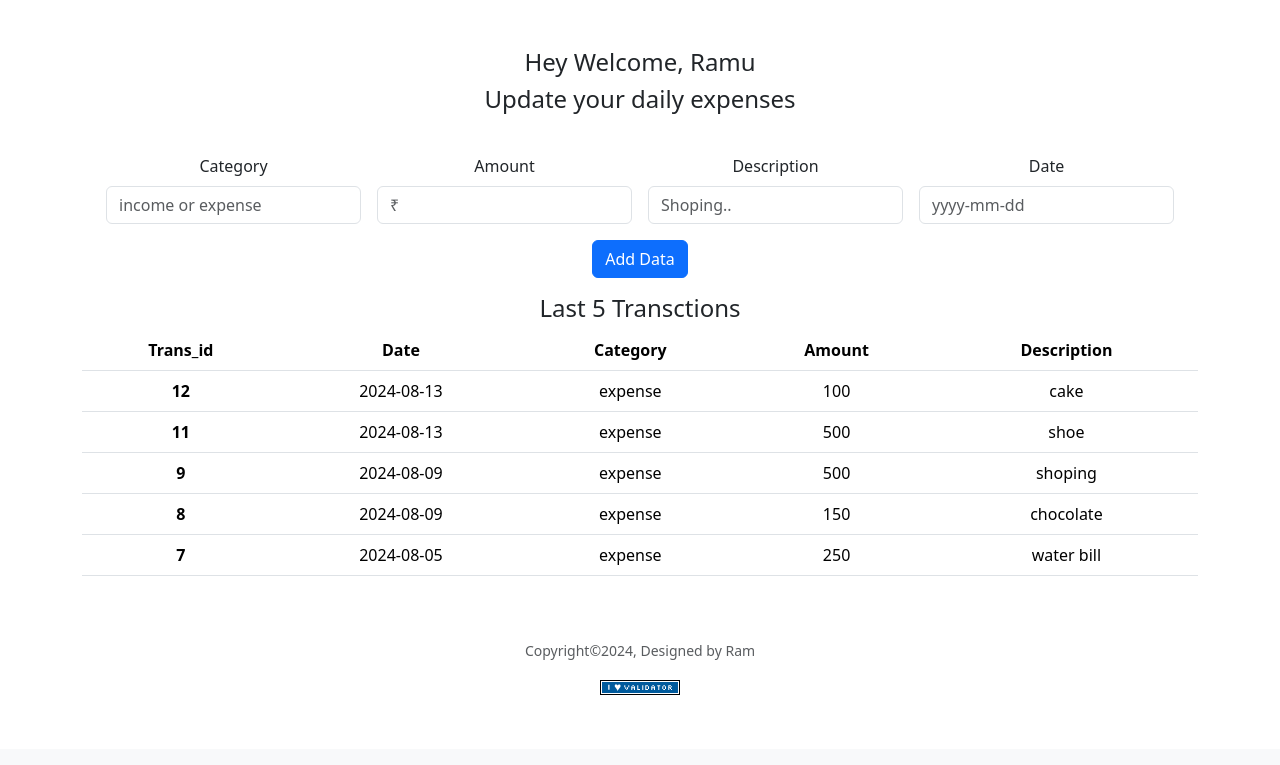
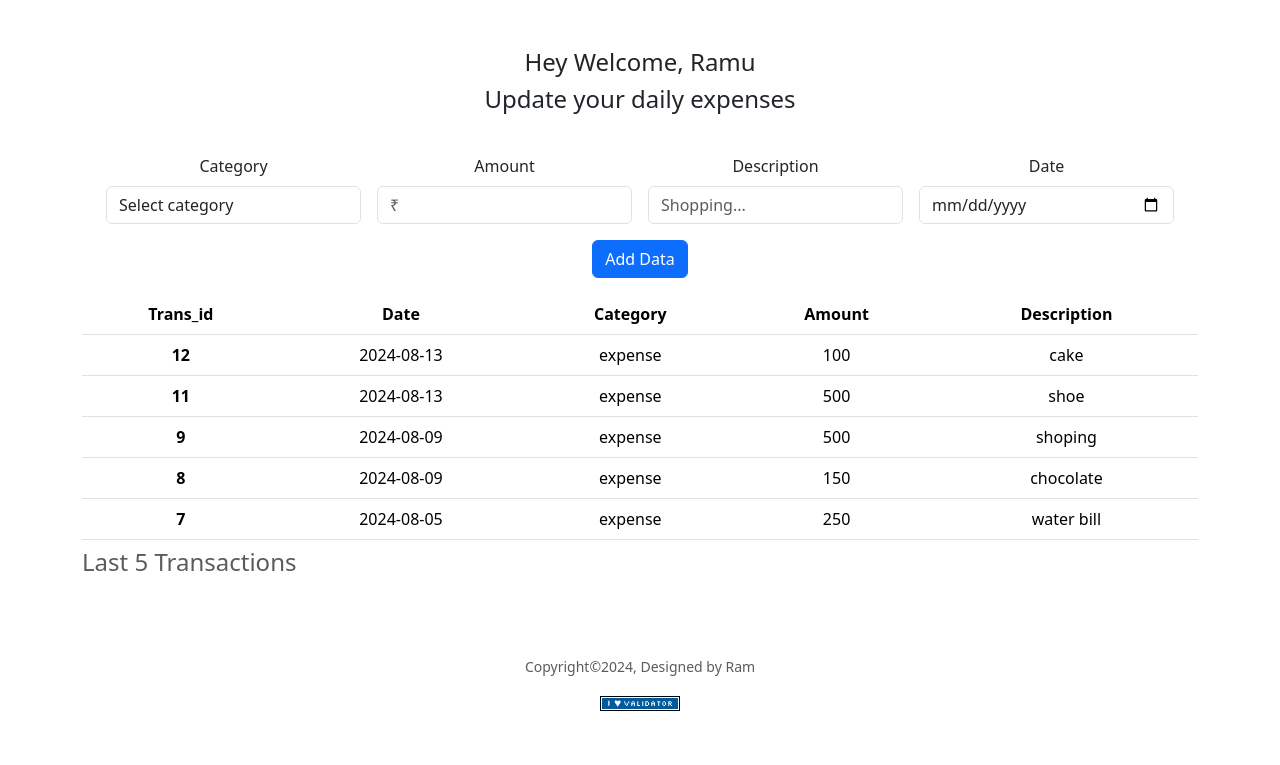
Before and after one commit to ramuyeligapu3/paisatracker-web-appplication, a Flask app: page /home in a window 1280 px wide. Shown: the part 76-841 px from the top of the page. Before the commit the page ends 771 px from the top, so only its background shows below. Run offline with Flask 3, Linux system fonts and the light colour scheme; a user stored in the database is signed in; some libraries are stand-ins or nearby versions.

Commit message:
Updated templates and database with new date picker and category dropdown changes

```diff
--- a/templates/home.html
+++ b/templates/home.html
@@ -4,34 +4,38 @@
 {% endblock %}
 
 {% block main %}
-  <h4> Hey Welcome, {{user_name}}</h4>
+<h4>Hey Welcome, {{user_name}}</h4>
 <body>
-    <h4>Update your daily expenses </h4>
-    <form  action="/home" method="post" class="p-3 m-0 border-0 bd-example m-0 border-0 row g-3">
+  <h4>Update your daily expenses</h4>
+  <form action="/home" method="post" class="p-3 m-0 border-0 bd-example m-0 border-0 row g-3">
     <div class="col-md-3">
       <label for="validationDefault01" class="form-label">Category</label>
-          <input  type="text" name="category"class="form-control" id="validationDefault01" value="" required="" fdprocessedid="zmeyw" placeholder="income or expense">
-
+      <select name="category" class="form-control" id="validationDefault01" required fdprocessedid="zmeyw">
+        <option value="" disabled selected>Select category</option>
+        <option value="income">income</option>
+        <option value="expense">expense</option>
+      </select>
     </div>
     <div class="col-md-3">
       <label for="validationDefault02" class="form-label">Amount</label>
-          <input type="text" name="amount"class="form-control" id="validationDefault02" value="" required="" fdprocessedid="c4wq9b" placeholder="₹">
+      <input type="text" name="amount" class="form-control" id="validationDefault02" value="" required fdprocessedid="c4wq9b" placeholder="₹">
     </div>
     <div class="col-md-3">
       <label for="validationDefault02" class="form-label">Description</label>
-          <input type="text" name="description" class="form-control" id="validationDefault02" value="" required="" fdprocessedid="c4wq9b"placeholder="Shoping..">
+      <input type="text" name="description" class="form-control" id="validationDefault02" value="" required fdprocessedid="c4wq9b" placeholder="Shopping...">
     </div>
     <div class="col-md-3">
       <label for="validationDefault02" class="form-label">Date</label>
-          <input type="text" name="date" class="form-control" id="validationDefault02" value="" required="" fdprocessedid="c4wq9b"placeholder="yyyy-mm-dd">
+      <input type="date" name="date" class="form-control" id="validationDefault02" required fdprocessedid="c4wq9b">
     </div>
     <div class="col-12">
       <button class="btn btn-primary" type="submit" fdprocessedid="rkae69">Add Data</button>
     </div>
   </form>
 </body>
+
 <table class="table">
-      <tcaption><h4>Last 5 Transctions</h4><tcaption>
+  <caption><h4>Last 5 Transactions</h4></caption>
   <thead>
     <tr>
       <th scope="col">Trans_id</th>
@@ -39,7 +43,6 @@
       <th scope="col">Category</th>
       <th scope="col">Amount</th>
       <th scope="col">Description</th>
-
     </tr>
   </thead>
   <tbody>
```
Also changed, not shown: expenses.db, 1 other file. Lines whose indentation alone changed are shown as unchanged.
